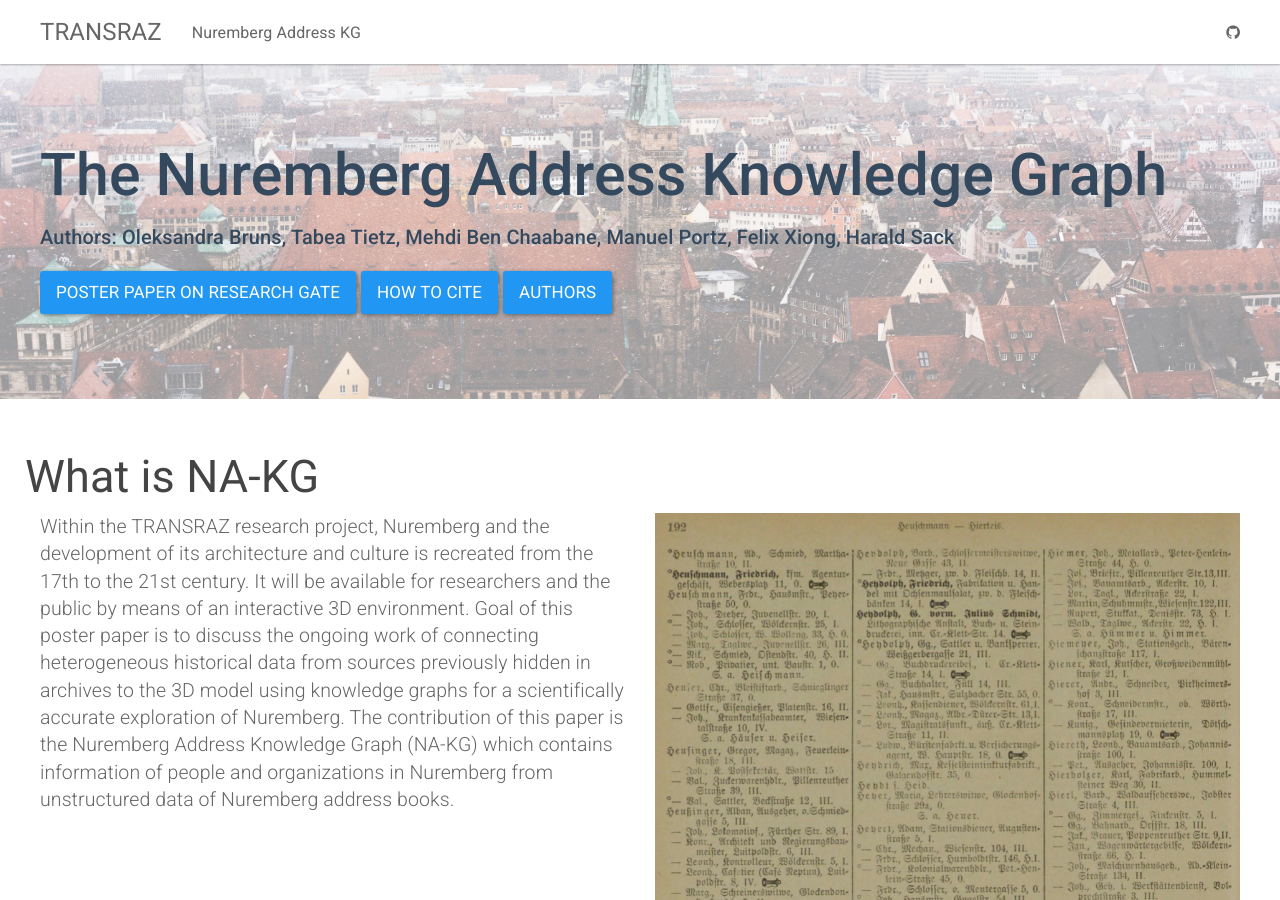
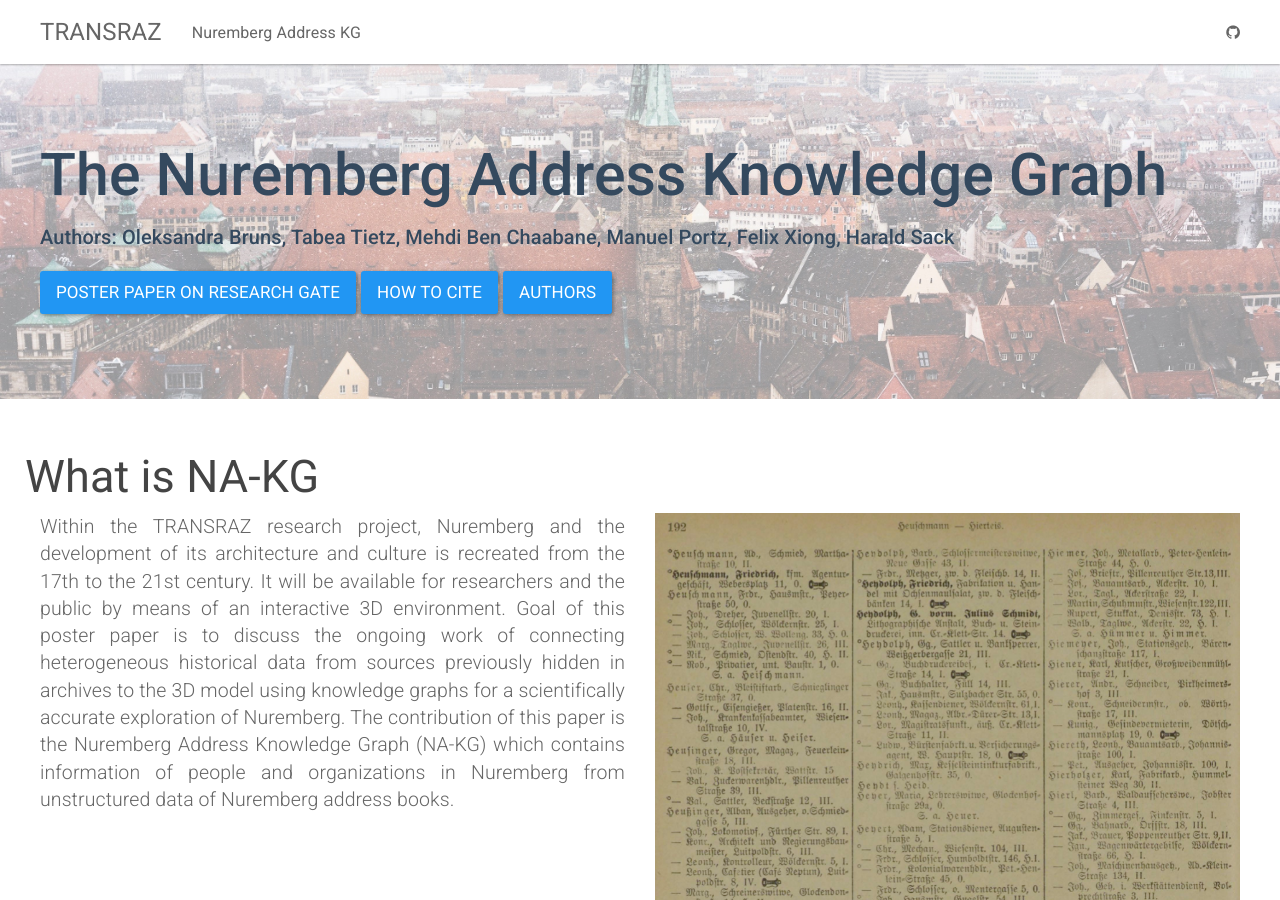
Before and after one commit to ISE-FIZKarlsruhe/Transraz, a Jekyll site: the page built from NA-KG.html, in a window 1280 px wide and 900 px high. Built offline with Jekyll 4.4.1, drawn with Linux system fonts in a browser that asks for light colours.

Commit message:
query columns

```diff
--- a/NA-KG.html
+++ b/NA-KG.html
@@ -20,7 +20,7 @@
     <div class="row">
         <h2 class="header-light regular-pad">What is NA-KG</h2>
         <div class="col-md-6">
-              <p class="lead">Within the TRANSRAZ research project, Nuremberg and the development of its architecture and culture is recreated from the 17th to the 21st century. It will be available for researchers and the public by means of an interactive 3D environment. Goal of this poster paper is to discuss the ongoing work of connecting heterogeneous historical data from sources previously hidden in archives to the 3D model using knowledge graphs for a scientifically accurate exploration of Nuremberg. The contribution of this paper is the Nuremberg Address Knowledge Graph (NA-KG) which contains information of people and organizations in Nuremberg from unstructured data of Nuremberg address books.</p>
+              <p class="lead" align="justify">Within the TRANSRAZ research project, Nuremberg and the development of its architecture and culture is recreated from the 17th to the 21st century. It will be available for researchers and the public by means of an interactive 3D environment. Goal of this poster paper is to discuss the ongoing work of connecting heterogeneous historical data from sources previously hidden in archives to the 3D model using knowledge graphs for a scientifically accurate exploration of Nuremberg. The contribution of this paper is the Nuremberg Address Knowledge Graph (NA-KG) which contains information of people and organizations in Nuremberg from unstructured data of Nuremberg address books.</p>
         </div>
         <div class="col-md-6 text-center">
             <img src="{{ "/assets/img/addressbookexample.png" | relative_url }}" alt="NA-KG example Address Book" class="img-responsive">
@@ -52,7 +52,7 @@
     <div class="row">
         <div>
             <h2 class="header-light regular-pad">Workflow</h2>
-              <p class="lead">Within the TRANSRAZ research project, Nuremberg and the development of its architecture and culture is recreated from the 17th to the 21st century. It will be available for researchers and the public by means of an interactive 3D environment. Goal of this poster paper is to discuss the ongoing work of connecting heterogeneous historical data from sources previously hidden in archives to the 3D model using knowledge graphs for a scientifically accurate exploration of Nuremberg. The contribution of this paper is the Nuremberg Address Knowledge Graph (NA-KG) which contains information of people and organizations in Nuremberg from unstructured data of Nuremberg address books.</p>
+              <p class="lead" align="justify">Within the TRANSRAZ research project, Nuremberg and the development of its architecture and culture is recreated from the 17th to the 21st century. It will be available for researchers and the public by means of an interactive 3D environment. Goal of this poster paper is to discuss the ongoing work of connecting heterogeneous historical data from sources previously hidden in archives to the 3D model using knowledge graphs for a scientifically accurate exploration of Nuremberg. The contribution of this paper is the Nuremberg Address Knowledge Graph (NA-KG) which contains information of people and organizations in Nuremberg from unstructured data of Nuremberg address books.</p>
             <img src="{{ "/assets/img/NAKG_wf.png" | relative_url }}" alt="NA-KG workflow" class="img-responsive">
         </div>
     </div>
@@ -62,7 +62,7 @@
     <div class="row">
         <h2 class="header-light regular-pad">Use Case - TRANSRAZ</h2>
         <div class="col-md-6">
-              <p class="lead">Within the TRANSRAZ research project, Nuremberg and the development of its architecture and culture is recreated from the 17th to the 21st century. It will be available for researchers and the public by means of an interactive 3D environment. Goal of this poster paper is to discuss the ongoing work of connecting heterogeneous historical data from sources previously hidden in archives to the 3D model using knowledge graphs for a scientifically accurate exploration of Nuremberg. The contribution of this paper is the Nuremberg Address Knowledge Graph (NA-KG) which contains information of people and organizations in Nuremberg from unstructured data of Nuremberg address books.</p>
+              <p class="lead" align="justify">Within the TRANSRAZ research project, Nuremberg and the development of its architecture and culture is recreated from the 17th to the 21st century. It will be available for researchers and the public by means of an interactive 3D environment. Goal of this poster paper is to discuss the ongoing work of connecting heterogeneous historical data from sources previously hidden in archives to the 3D model using knowledge graphs for a scientifically accurate exploration of Nuremberg. The contribution of this paper is the Nuremberg Address Knowledge Graph (NA-KG) which contains information of people and organizations in Nuremberg from unstructured data of Nuremberg address books.</p>
         </div>
         <div class="col-md-6 text-center">
             <img src="{{ "/assets/img/citysquare.jpg" | relative_url }}" alt="NA-KG example Address Book" class="img-responsive">
@@ -75,7 +75,7 @@
         <h2 class="header-light regular-pad">Querying NA-KG</h2>
             <h4>Example 1</h4>
         <div class="col-md-6">
-            <p align="justify">Lorem ipsum dolor sit amet, consectetur adipiscing elit. In interdum diam ut tellus vestibulum pharetra. Nam mi justo, semper ut egestas eget, pharetra a nibh. Vivamus fermentum et ex ut tristique. Praesent ultricies accumsan tincidunt. Donec nec nulla interdum, sodales libero blandit, sodales elit. Donec quis commodo nunc, sit amet finibus lorem. Nulla nec tortor risus. Proin in pretium mauris, quis vestibulum eros. Quisque et libero lacus. </p>
+            <p class="lead" align="justify">Lorem ipsum dolor sit amet, consectetur adipiscing elit. In interdum diam ut tellus vestibulum pharetra. Nam mi justo, semper ut egestas eget, pharetra a nibh. Vivamus fermentum et ex ut tristique. Praesent ultricies accumsan tincidunt. Donec nec nulla interdum, sodales libero blandit, sodales elit. Donec quis commodo nunc, sit amet finibus lorem. Nulla nec tortor risus. Proin in pretium mauris, quis vestibulum eros. Quisque et libero lacus. </p>
         </div>
 
         <div class="col-md-6">
@@ -92,7 +92,7 @@
 
             <h4>Example 2</h4>
         <div class="col-md-6">
-            <p align="justify">Lorem ipsum dolor sit amet, consectetur adipiscing elit. In interdum diam ut tellus vestibulum pharetra. Nam mi justo, semper ut egestas eget, pharetra a nibh. Vivamus fermentum et ex ut tristique. Praesent ultricies accumsan tincidunt. Donec nec nulla interdum, sodales libero blandit, sodales elit. Donec quis commodo nunc, sit amet finibus lorem. Nulla nec tortor risus. Proin in pretium mauris, quis vestibulum eros. Quisque et libero lacus. </p>
+            <p class="lead" align="justify">Lorem ipsum dolor sit amet, consectetur adipiscing elit. In interdum diam ut tellus vestibulum pharetra. Nam mi justo, semper ut egestas eget, pharetra a nibh. Vivamus fermentum et ex ut tristique. Praesent ultricies accumsan tincidunt. Donec nec nulla interdum, sodales libero blandit, sodales elit. Donec quis commodo nunc, sit amet finibus lorem. Nulla nec tortor risus. Proin in pretium mauris, quis vestibulum eros. Quisque et libero lacus. </p>
         </div>
 
         <div class="col-md-6">
```
